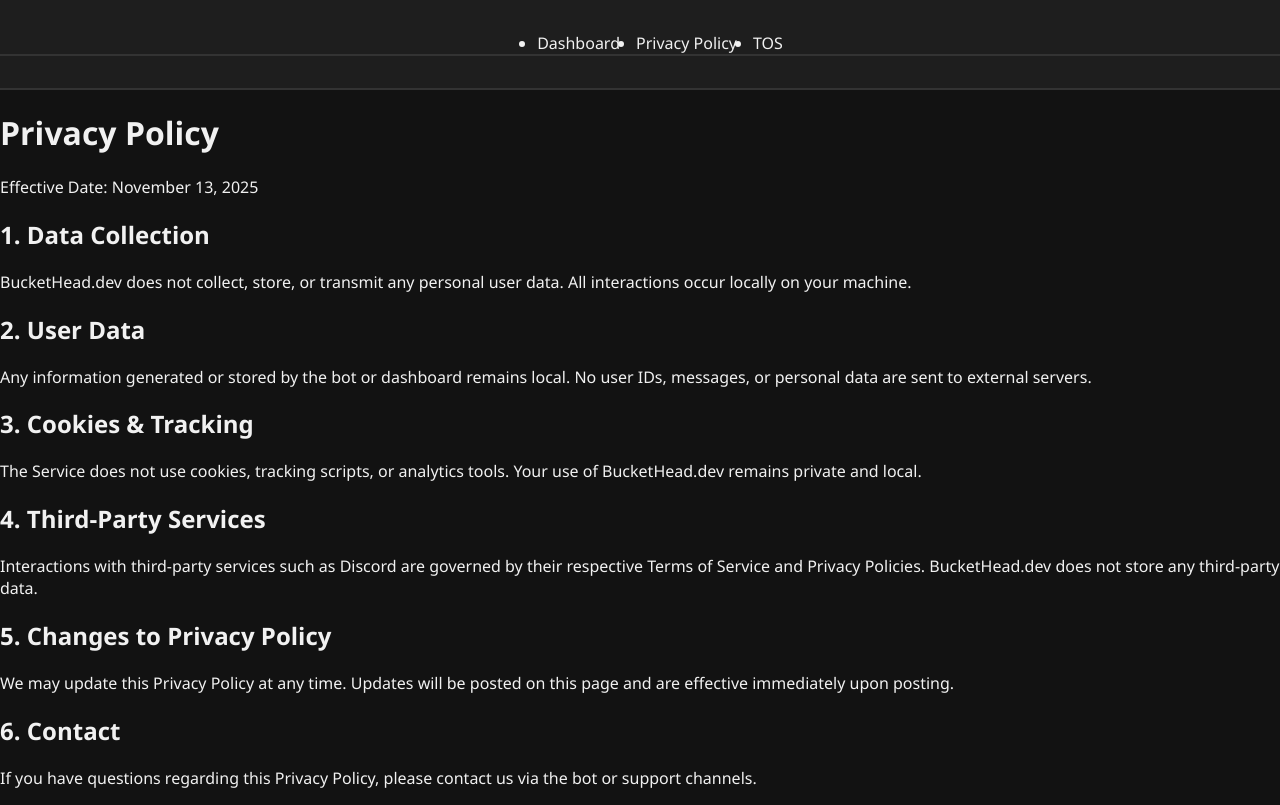
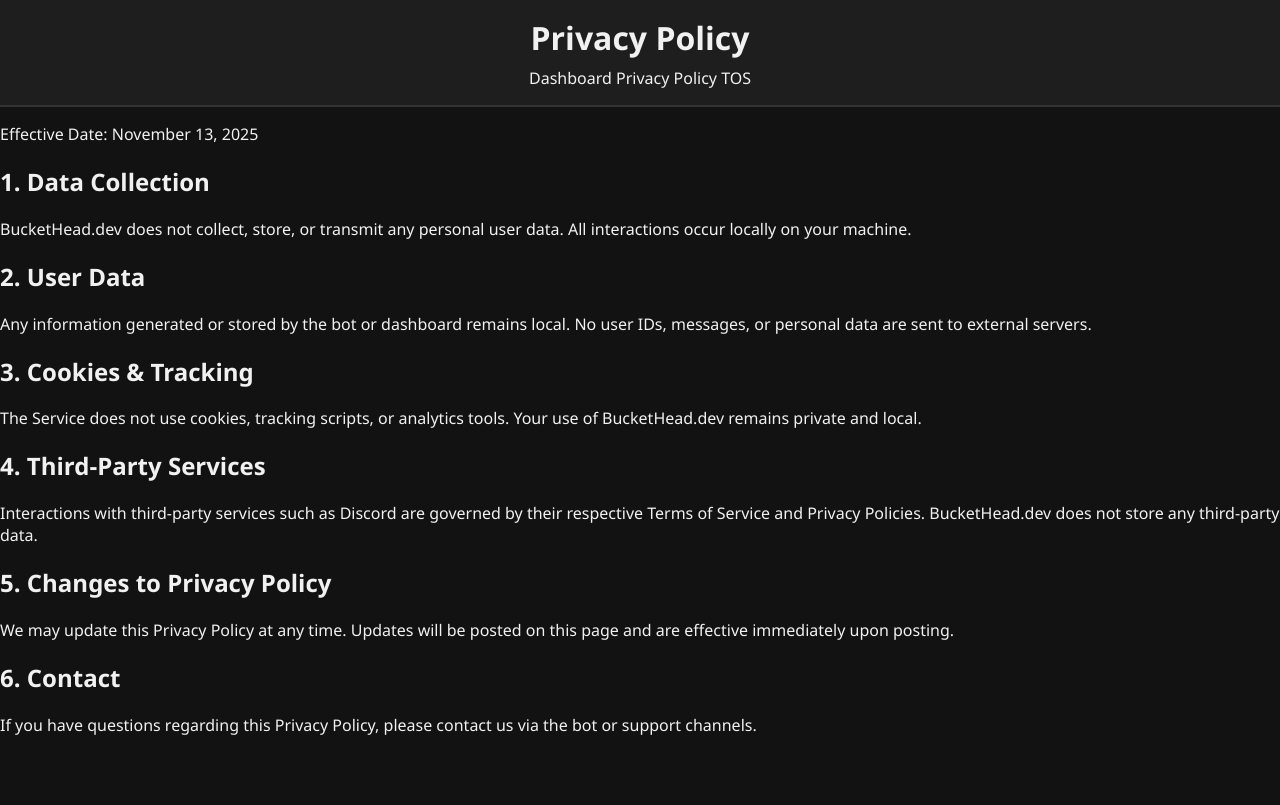
Before and after one commit to Brayden1609/Tinker-bot, a website: page dashboard/privacy.html in a window 1280 px wide. Drawn offline with Linux system fonts and the light colour scheme.

Commit message:
Update privacy.html

```diff
--- a/dashboard/privacy.html
+++ b/dashboard/privacy.html
@@ -8,17 +8,15 @@
 </head>
 <body>
 <header>
+    <h1>Privacy Policy</h1>
     <nav>
-            <ul class="tabs">
-                <li><a href="index.html">Dashboard</a></li>
-                <li><a href="privacy.html" class="active">Privacy Policy</a></li>
-                <li><a href="tos.html">TOS</a></li>
-            </ul>
+        <a href="dashboard.html">Dashboard</a>
+        <a href="privacy.html">Privacy Policy</a>
+        <a href="tos.html">TOS</a>
     </nav>
 </header>
 
 <main>
-        <h1>Privacy Policy</h1>
     <p>Effective Date: November 13, 2025</p>
 
     <h2>1. Data Collection</h2>
```
Lines whose indentation alone changed are shown as unchanged.
